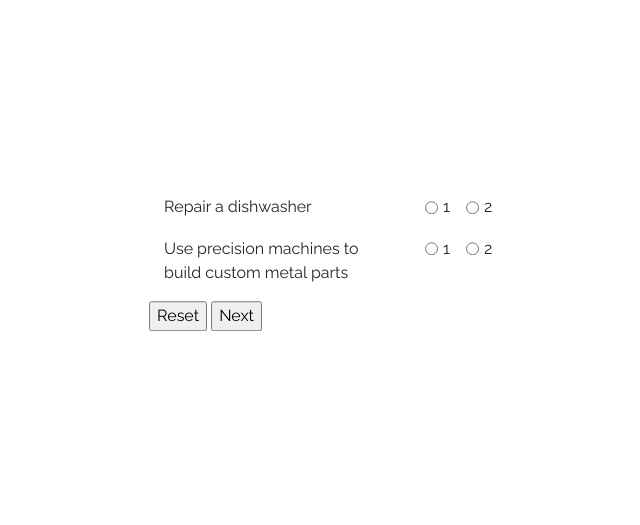
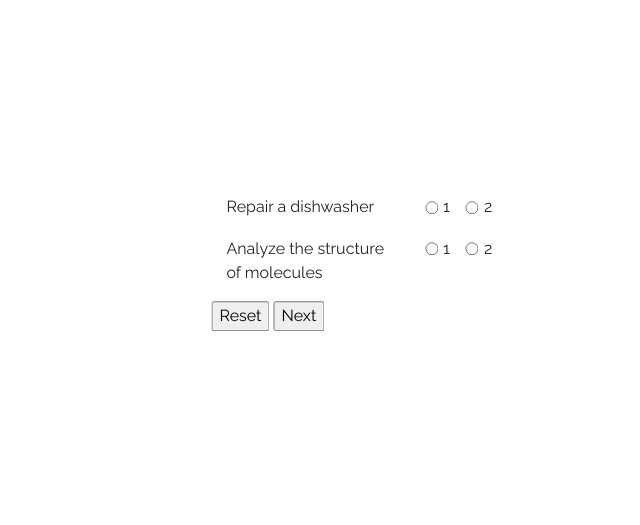
Before and after one commit to ratheesk/we-lead, a PHP site: page /pages/holland-career-test-eng-1.php in a window 1280 px wide. Shown: the part 139-664 px from the top of the page, without its empty margins (230-870 px from the left). Run offline with PHP 8.4, Linux system fonts and the light colour scheme.

Commit message:
Create dummy questions for page 1

```diff
--- a/pages/holland-career-test-eng-1.php
+++ b/pages/holland-career-test-eng-1.php
@@ -24,29 +24,29 @@ session_start(); // Session starts here.
                 <div class="col-md-6">
                     <div class="form-group">
                         <div class="form-check form-check-inline">
-                            <input class="form-check-input" type="radio" name="q1" id="q1" value="1"  required="required">
-                            <label class="form-check-label" for="q1_1">1</label>
+                            <input class="form-check-input" type="radio" name="k_1" id="k_1_1" value="1"  required="required">
+                            <label class="form-check-label" for="k_1_1">1</label>
                         </div>
                         <div class="form-check form-check-inline">
-                            <input class="form-check-input" type="radio" name="q1" id="q1_2" value="2">
-                            <label class="form-check-label" for="q2">2</label>
+                            <input class="form-check-input" type="radio" name="k_1" id="K_1_2" value="2">
+                            <label class="form-check-label" for="K_1_2">2</label>
                         </div>
                     </div>
                 </div>
             </div>
             <div class="row">
                 <div class="col-md-6">
-                    <p>Use precision machines to build custom metal parts</p>
+                    <p>Analyze the structure of molecules</p>
                 </div>
                 <div class="col-md-6">
                     <div class="form-group">
                         <div class="form-check form-check-inline">
-                            <input class="form-check-input" type="radio" name="q2" id="q2_1" value="1" required="required">
-                            <label class="form-check-label" for="q1">1</label>
+                            <input class="form-check-input" type="radio" name="q_1" id="q_1_1" value="1" required="required">
+                            <label class="form-check-label" for="q_1_1">1</label>
                         </div>
                         <div class="form-check form-check-inline">
-                            <input class="form-check-input" type="radio" name="q2" id="q2_2" value="2">
-                            <label class="form-check-label" for="q2">2</label>
+                            <input class="form-check-input" type="radio" name="q_1" id="q_1_2" value="2">
+                            <label class="form-check-label" for="q_1_2">2</label>
                         </div>
                     </div>
                 </div>
```
